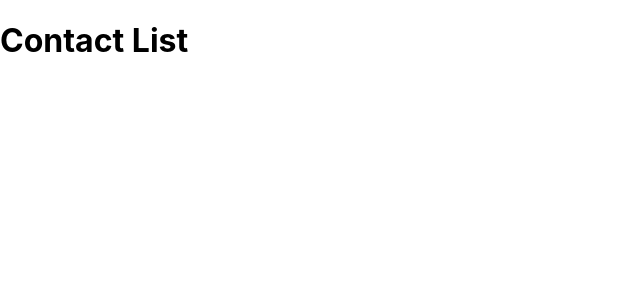
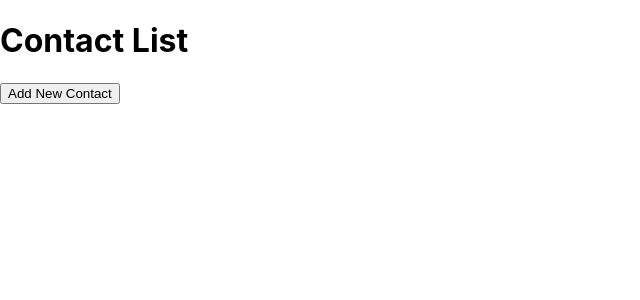
Before and after one commit to nkumarcc/react-rolodex, a React (Create React App) app: page / in a window 1280 px wide. Shown: the top 300 px of the page, without its empty margins (0-640 px from the left). Built offline with nearby package versions, Linux system fonts and the light colour scheme.

Commit message:
Add navigation between the 2 pages

```diff
--- a/src/components/AddContact/AddContact.tsx
+++ b/src/components/AddContact/AddContact.tsx
@@ -2,12 +2,14 @@
 import { AddContactWrapper } from './AddContact.styled';
 import useContactList from '../../hooks/useContactList';
 import { useFormik } from 'formik';
+import { useNavigate } from 'react-router-dom';
 
 interface AddContactProps {}
 
 const AddContact: FC<AddContactProps> = () => {
 
    const { addContact } = useContactList();
+   const navigate = useNavigate();
 
    const formik = useFormik({
       initialValues: {
@@ -33,6 +35,7 @@
             />
             <button type="submit">Add Contact</button>
          </form>
+         <button onClick={() => navigate('/')}>Return to List</button>
       </AddContactWrapper>
    );
 }
--- a/src/components/List/List.tsx
+++ b/src/components/List/List.tsx
@@ -1,12 +1,14 @@
 import React, { FC, useState } from 'react';
 import { ListWrapper } from './List.styled';
 import useContactList from '../../hooks/useContactList';
+import { useNavigate } from 'react-router-dom';
 
 interface ListProps {}
 
 const List: FC<ListProps> = () => {
 
    const { contactList } = useContactList();
+   const navigate = useNavigate();
 
    return (
       <ListWrapper>
@@ -14,6 +16,7 @@
          <ul>
             {contactList.map((item, index) => ( <li key={index}>{item.name}</li> ))}
          </ul>
+         <button onClick={() => navigate('/add')}>Add New Contact</button>
       </ListWrapper>
    );
 
```
